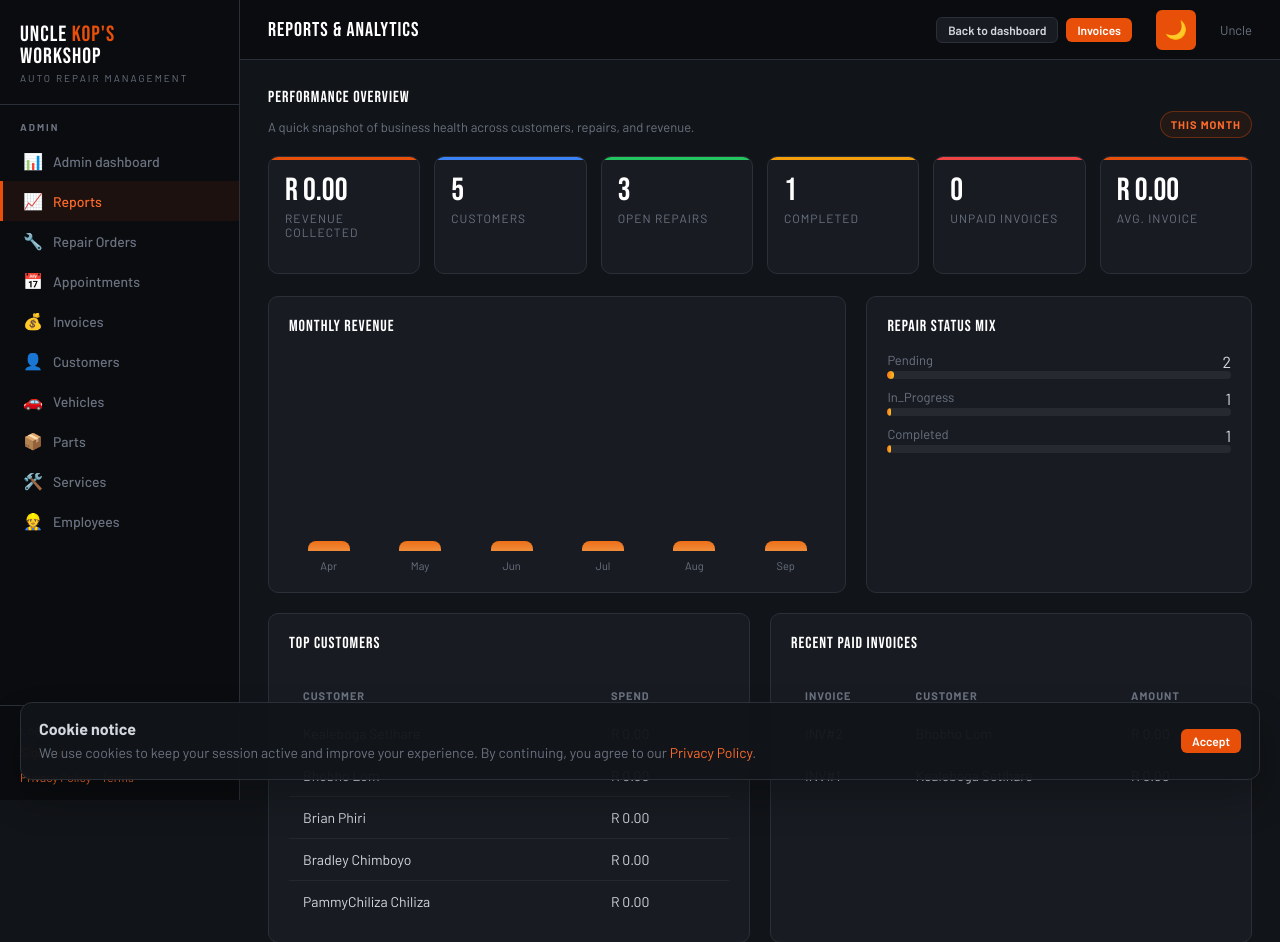
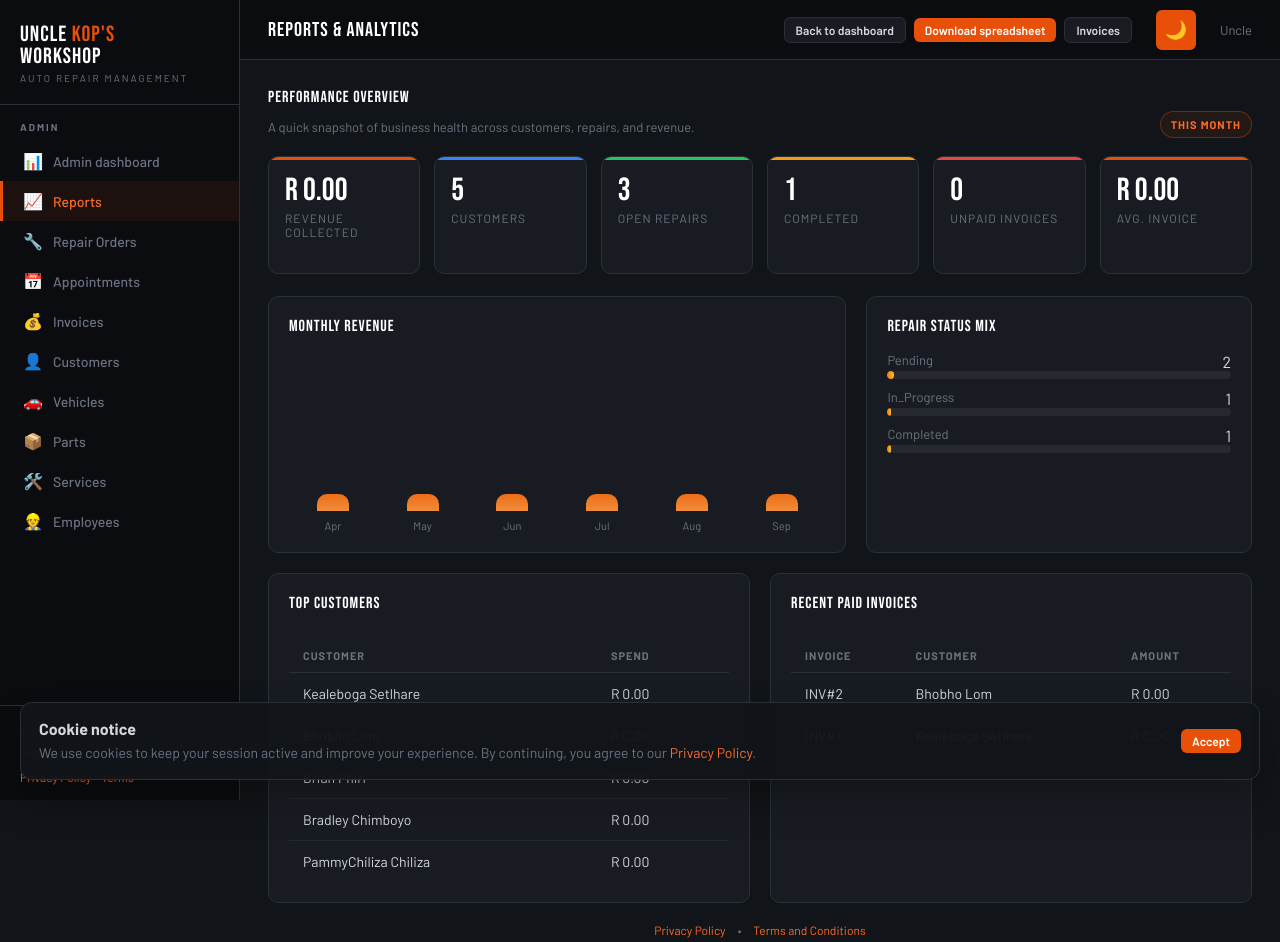
Before and after one commit to Ndallamo/uncle_kops_workshop, a Django app: page /report/ in a window 1280 px wide. Shown: the top 942 px of the page. Run offline with Django 4.2, Linux system fonts and the light colour scheme; a user stored in the database is signed in; data comes from the database, SQL or seed files in the repository.

Commit message:
changes_80.2

```diff
--- a/templates/workshop/mechanic_dashboard.html
+++ b/templates/workshop/mechanic_dashboard.html
@@ -5,7 +5,6 @@
 {% block topbar_actions %}
   <div class="flex gap-2" style="flex-wrap:wrap; align-items:center;">
     <a href="{% url 'repair_order_list' %}" class="btn btn-primary btn-sm">View all jobs</a>
-    <a href="{% url 'repair_order_create' %}" class="btn btn-secondary btn-sm">Create new job</a>
   </div>
 {% endblock %}
 
--- a/templates/workshop/report.html
+++ b/templates/workshop/report.html
@@ -5,7 +5,8 @@
 {% block topbar_actions %}
   <div class="flex gap-2" style="flex-wrap:wrap; align-items:center;">
     <a href="{% url 'dashboard' %}" class="btn btn-secondary btn-sm">Back to dashboard</a>
-    <a href="{% url 'invoice_list' %}" class="btn btn-primary btn-sm">Invoices</a>
+    <a href="{% url 'report_export' %}" class="btn btn-primary btn-sm">Download spreadsheet</a>
+    <a href="{% url 'invoice_list' %}" class="btn btn-secondary btn-sm">Invoices</a>
   </div>
 {% endblock %}
 
@@ -56,12 +57,15 @@
   .chart-bars {
     display: flex;
     align-items: flex-end;
-    gap: 12px;
-    min-height: 220px;
-    padding-top: 12px;
+    justify-content: space-between;
+    gap: 10px;
+    min-height: 180px;
+    padding: 8px 4px 0;
+    width: 100%;
   }
   .bar-col {
-    flex: 1;
+    flex: 1 1 0;
+    min-width: 0;
     display: flex;
     flex-direction: column;
     align-items: center;
@@ -69,18 +73,20 @@
   }
   .bar-wrap {
     width: 100%;
-    min-height: 160px;
+    max-width: 44px;
+    height: 140px;
     display: flex;
     align-items: flex-end;
     justify-content: center;
   }
   .bar-fill {
     width: 100%;
-    max-width: 42px;
-    min-height: 10px;
+    max-width: 32px;
+    min-height: 12px;
     background: linear-gradient(180deg, #f97316, #fb923c);
-    border-radius: 8px 8px 0 0;
+    border-radius: 10px 10px 0 0;
     opacity: 0.95;
+    transition: height 0.2s ease;
   }
   .report-table table {
     margin-top: 10px;
@@ -142,7 +148,7 @@
       {% for item in monthly_revenue %}
         <div class="bar-col">
           <div class="bar-wrap">
-            <div class="bar-fill" style="height: {{ item.total|default:0|floatformat:0 }}px;"></div>
+            <div class="bar-fill" style="height: {{ item.height_percent|default:0 }}%;"></div>
           </div>
           <span class="text-muted" style="font-size:11px;">{{ item.label }}</span>
         </div>
--- a/workshop/urls.py
+++ b/workshop/urls.py
@@ -11,6 +11,7 @@ urlpatterns = [
     # Dashboard / Reporting
     path('',                        views.dashboard,              name='dashboard'),
     path('report/',                 views.report,                 name='report'),
+    path('report/export/',          views.report_export,           name='report_export'),
     path('privacy-policy/',         views.privacy_policy,         name='privacy_policy'),
     path('terms-and-conditions/',   views.terms_and_conditions,   name='terms_and_conditions'),
 
--- a/workshop/views.py
+++ b/workshop/views.py
@@ -13,12 +13,13 @@ from django.utils import timezone
 
 from datetime import date, timedelta
 
-from django.http import JsonResponse, HttpResponseBadRequest
+from django.http import JsonResponse, HttpResponseBadRequest, HttpResponse
 
 from django.views.decorators.http import require_POST, require_GET
 
 from django.views.decorators.csrf import csrf_exempt
 
+import csv
 import json
 
 from django.contrib.auth import authenticate
@@ -557,6 +558,10 @@ def report(request):
         monthly_revenue.append({'label': month_label, 'total': month_total})
     monthly_revenue.reverse()
 
+    max_monthly_revenue = max((item['total'] for item in monthly_revenue), default=0) or 1
+    for item in monthly_revenue:
+        item['height_percent'] = max(12, round((item['total'] / max_monthly_revenue) * 100)) if max_monthly_revenue else 0
+
     status_breakdown = list(
         RepairOrder.objects.values('status').annotate(total=Count('pk')).order_by('-total')
     )
@@ -587,6 +592,43 @@ def report(request):
         'recent_paid_invoices': recent_paid_invoices,
     }
     return render(request, 'workshop/report.html', context)
+
+
+@login_required
+def report_export(request):
+    profile = getattr(request.user, 'userprofile', None)
+    role = profile.role if profile else ('admin' if request.user.is_staff else '')
+
+    if role != 'admin':
+        messages.error(request, 'Access denied.')
+        return redirect('dashboard')
+
+    response = HttpResponse(content_type='text/csv')
+    response['Content-Disposition'] = 'attachment; filename="uncle_kops_workshop_report.csv"'
+
+    writer = csv.writer(response)
+    writer.writerow(['Month', 'Revenue', 'Customers', 'Open Repairs', 'Completed Repairs', 'Unpaid Invoices'])
+
+    for offset in range(6):
+        month_index = (date.today().month - 1 - offset) % 12
+        year = date.today().year + ((date.today().month - 1 - offset) // 12)
+        month_number = month_index + 1
+        month_label = date(year, month_number, 1).strftime('%b')
+        month_revenue = Invoice.objects.filter(
+            issue_date__year=year,
+            issue_date__month=month_number,
+            payment_status='paid',
+        ).aggregate(total=Sum('service_amount'))['total'] or 0
+        writer.writerow([
+            month_label,
+            float(month_revenue),
+            Customer.objects.count(),
+            RepairOrder.objects.exclude(status__in=['completed', 'cancelled']).count(),
+            RepairOrder.objects.filter(status='completed').count(),
+            Invoice.objects.filter(payment_status='unpaid').count(),
+        ])
+
+    return response
 
 
 @login_required
@@ -868,8 +910,14 @@ def repair_order_detail(request, pk):
 @login_required
 def repair_order_create(request):
     profile = getattr(request.user, 'userprofile', None)
+    is_admin = (profile and profile.role == 'admin') or request.user.is_staff
+
     if profile and profile.role == 'customer':
         messages.error(request, 'Customers may not create repair orders directly. Please submit a service request instead.')
+        return redirect('dashboard')
+
+    if not is_admin:
+        messages.error(request, 'Only admins can create repair orders.')
         return redirect('dashboard')
 
     form = RepairOrderForm(request.POST or None)
```
Also changed, not shown: workshop/forms.py (+14 -4 lines), workshop/tests.py (+17 -2 lines).
